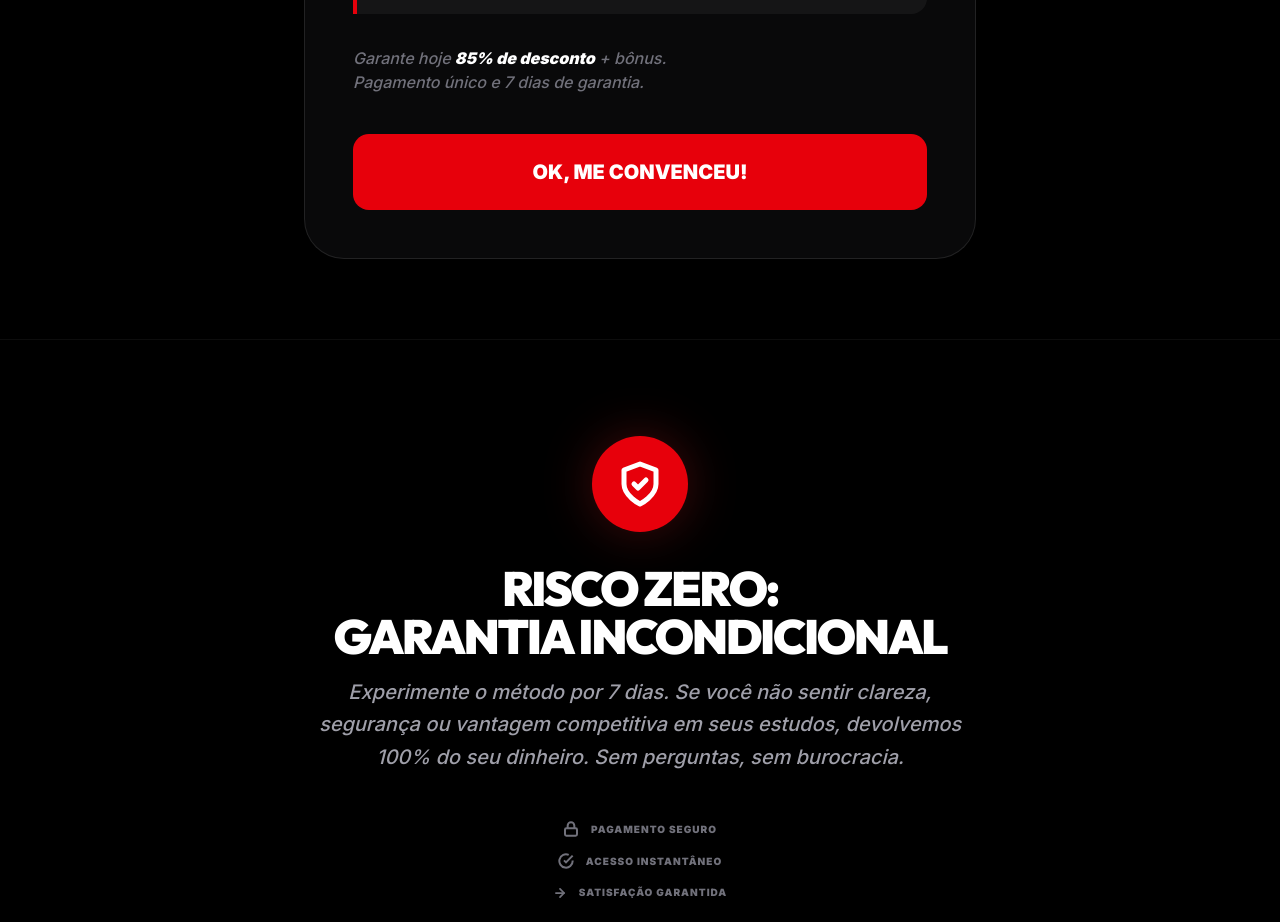
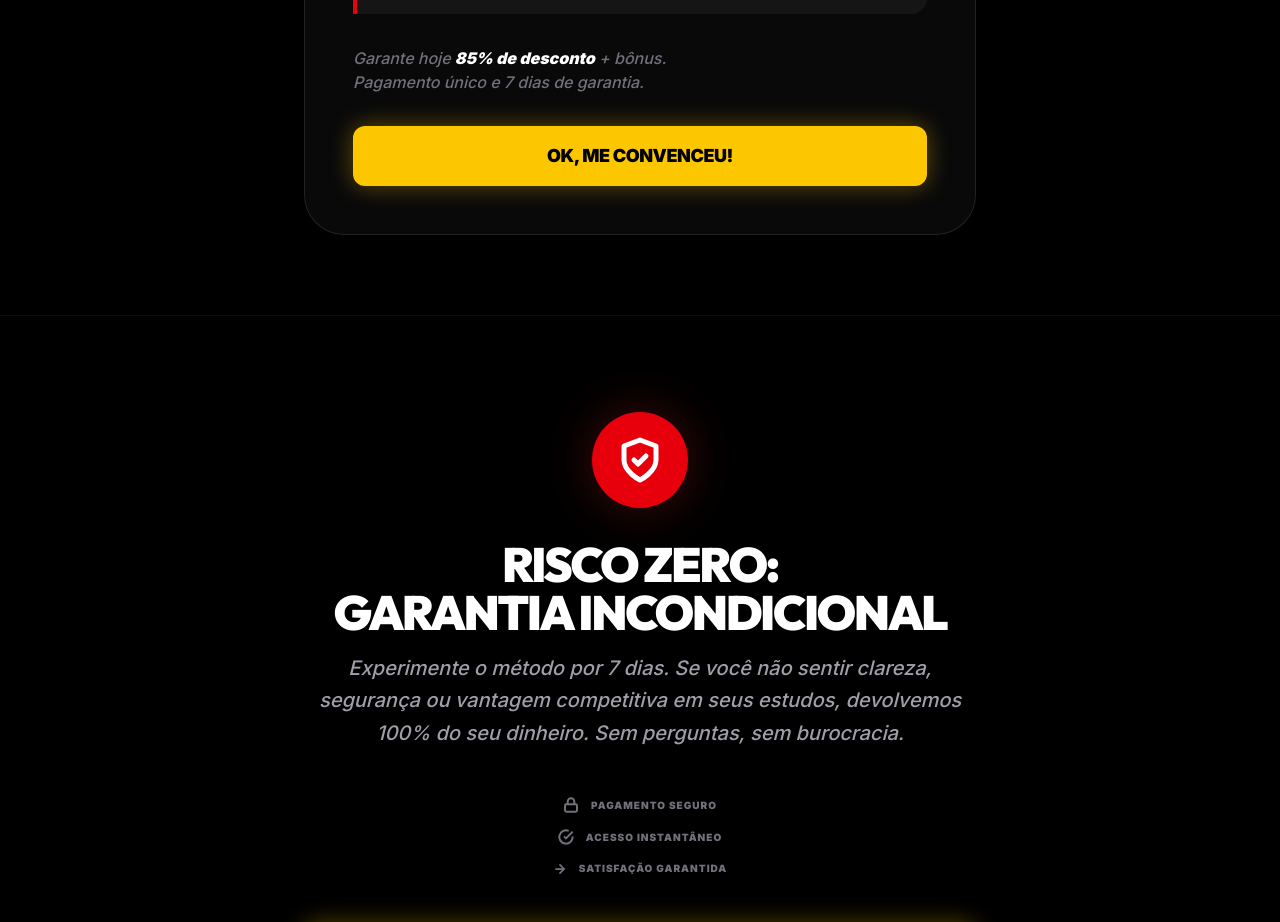
Before and after one commit to camposads-dot/primeiroano-de-direito, a React (Vite) app: page / in a window 1280 px wide. Shown: the part 5960-6882 px from the top of the page. Built offline with nearby package versions, Linux system fonts and the light colour scheme.

Commit message:
atualizar botão

```diff
--- a/src/App.tsx
+++ b/src/App.tsx
@@ -541,7 +541,9 @@ const QuickSummary = () => (
         </div>
         <p className="text-base font-medium text-zinc-500">Garante hoje <span className="text-white font-black">85% de desconto</span> + bônus. <br/>Pagamento único e 7 dias de garantia.</p>
       </div>
-      <button className="w-full mt-10 py-6 bg-red-600 hover:bg-red-700 text-white font-black text-xl rounded-2xl uppercase transition-all">OK, ME CONVENCEU!</button>
+      <Button featured className="w-full mt-8">
+    OK, ME CONVENCEU!
+  </Button>
     </div>
   </section>
 );
```
